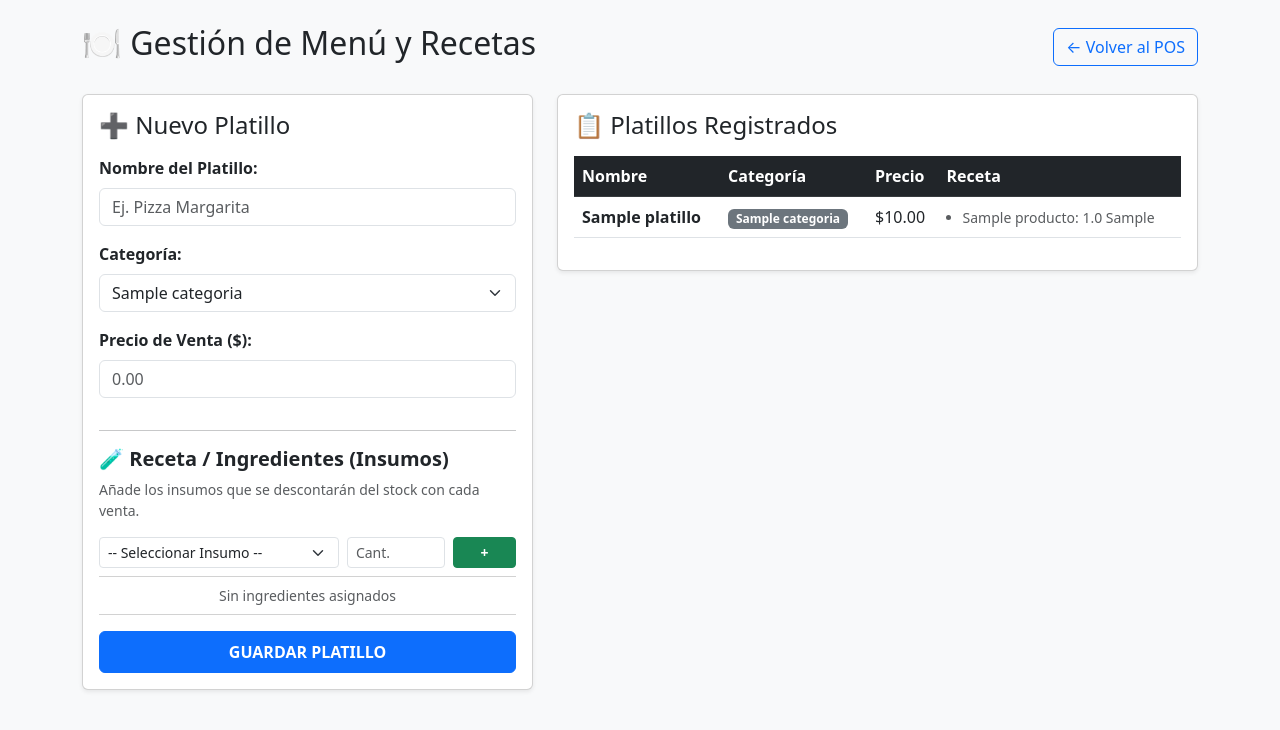
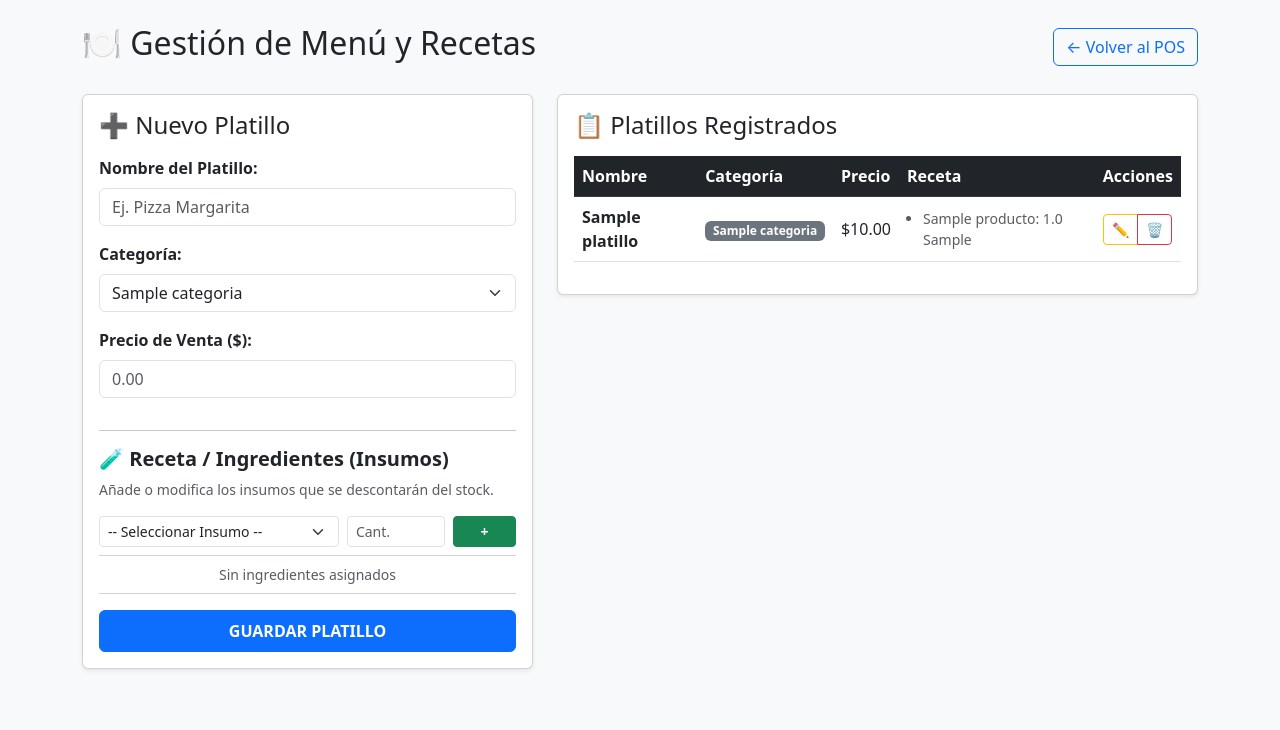
Before and after one commit to NANY011198/PUNTO-DE-VENTA, a Flask app: page /menu in a window 1280 px wide. Shown: the top 730 px of the page. Run offline with Flask 3, Linux system fonts and the light colour scheme; tables that the repository leaves empty hold one stand-in row (values such as "Sample post").

Commit message:
Actualizar vista menu.html con botones de editar y eliminar

```diff
--- a/templates/menu.html
+++ b/templates/menu.html
@@ -14,10 +14,11 @@
     </div>
 
     <div class="row">
-        <!-- FORMULARIO NUEVO PLATILLO Y RECETA -->
+        <!-- FORMULARIO PLATILLO Y RECETA -->
         <div class="col-md-5">
             <div class="card shadow-sm p-3 mb-4">
-                <h4 class="card-title mb-3">➕ Nuevo Platillo</h4>
+                <h4 class="card-title mb-3" id="form-titulo">➕ Nuevo Platillo</h4>
+                <input type="hidden" id="platillo-id" value="">
 
                 <div class="mb-3">
                     <label class="form-label fw-bold">Nombre del Platillo:</label>
@@ -40,7 +41,7 @@
 
                 <hr>
                 <h5 class="fw-bold">🧪 Receta / Ingredientes (Insumos)</h5>
-                <p class="small text-muted">Añade los insumos que se descontarán del stock con cada venta.</p>
+                <p class="small text-muted">Añade o modifica los insumos que se descontarán del stock.</p>
 
                 <div class="row g-2 mb-2">
                     <div class="col-7">
@@ -66,7 +67,10 @@
                     <li class="list-group-item text-muted text-center" id="empty-ing">Sin ingredientes asignados</li>
                 </ul>
 
-                <button class="btn btn-primary w-100 fw-bold py-2" onclick="guardarPlatillo()">GUARDAR PLATILLO</button>
+                <div class="d-flex gap-2">
+                    <button class="btn btn-primary flex-fill fw-bold py-2" id="btn-guardar" onclick="guardarPlatillo()">GUARDAR PLATILLO</button>
+                    <button class="btn btn-secondary py-2 d-none" id="btn-cancelar" onclick="limpiarFormulario()">Cancelar</button>
+                </div>
             </div>
         </div>
 
@@ -82,6 +86,7 @@
                                 <th>Categoría</th>
                                 <th>Precio</th>
                                 <th>Receta</th>
+                                <th class="text-center">Acciones</th>
                             </tr>
                         </thead>
                         <tbody>
@@ -101,10 +106,16 @@
                                         <span class="small text-muted">Directo / Sin receta</span>
                                     {% endif %}
                                 </td>
+                                <td class="text-center">
+                                    <div class="btn-group btn-group-sm">
+                                        <button class="btn btn-outline-warning" title="Editar" onclick="editarPlatillo({{ p.id }})">✏️</button>
+                                        <button class="btn btn-outline-danger" title="Eliminar" onclick="eliminarPlatillo({{ p.id }}, '{{ p.nombre }}')">🗑️</button>
+                                    </div>
+                                </td>
                             </tr>
                             {% else %}
                             <tr>
-                                <td colspan="4" class="text-center text-muted py-3">No hay platillos registrados.</td>
+                                <td colspan="5" class="text-center text-muted py-3">No hay platillos registrados.</td>
                             </tr>
                             {% endfor %}
                         </tbody>
@@ -134,7 +145,12 @@
         const nombre = option.getAttribute('data-nombre');
         const unidad = option.getAttribute('data-unidad');
 
-        ingredientes.push({ producto_id: productoId, nombre, cantidad, unidad });
+        const exist = ingredientes.find(i => i.producto_id == productoId);
+        if (exist) {
+            exist.cantidad += cantidad;
+        } else {
+            ingredientes.push({ producto_id: productoId, nombre, cantidad, unidad });
+        }
 
         cantInput.value = '';
         select.value = '';
@@ -165,7 +181,38 @@
         renderIngredientes();
     }
 
+    function editarPlatillo(id) {
+        fetch(`/api/platillo/obtener/${id}`)
+            .then(res => res.json())
+            .then(data => {
+                document.getElementById('platillo-id').value = data.id;
+                document.getElementById('nombre-platillo').value = data.nombre;
+                document.getElementById('precio-platillo').value = data.precio;
+                document.getElementById('categoria-platillo').value = data.categoria_id;
+
+                ingredientes = data.ingredientes;
+                renderIngredientes();
+
+                document.getElementById('form-titulo').innerText = '✏️ Editar Platillo';
+                document.getElementById('btn-guardar').innerText = 'ACTUALIZAR PLATILLO';
+                document.getElementById('btn-cancelar').classList.remove('d-none');
+            });
+    }
+
+    function limpiarFormulario() {
+        document.getElementById('platillo-id').value = '';
+        document.getElementById('nombre-platillo').value = '';
+        document.getElementById('precio-platillo').value = '';
+        ingredientes = [];
+        renderIngredientes();
+
+        document.getElementById('form-titulo').innerText = '➕ Nuevo Platillo';
+        document.getElementById('btn-guardar').innerText = 'GUARDAR PLATILLO';
+        document.getElementById('btn-cancelar').classList.add('d-none');
+    }
+
     function guardarPlatillo() {
+        const id = document.getElementById('platillo-id').value;
         const nombre = document.getElementById('nombre-platillo').value.trim();
         const categoria_id = document.getElementById('categoria-platillo').value;
         const precio = document.getElementById('precio-platillo').value;
@@ -175,10 +222,11 @@
             return;
         }
 
-        fetch('/api/platillo/crear', {
+        fetch('/api/platillo/guardar', {
             method: 'POST',
             headers: { 'Content-Type': 'application/json' },
             body: JSON.stringify({
+                id: id ? parseInt(id) : null,
                 nombre: nombre,
                 categoria_id: categoria_id,
                 precio: precio,
@@ -195,6 +243,21 @@
             }
         });
     }
+
+    function eliminarPlatillo(id, nombre) {
+        if (confirm(`¿Estás seguro de que deseas eliminar el platillo "${nombre}" y su receta?`)) {
+            fetch(`/api/platillo/eliminar/${id}`, { method: 'DELETE' })
+                .then(res => res.json())
+                .then(data => {
+                    if (data.success) {
+                        alert(data.message);
+                        location.reload();
+                    } else {
+                        alert("Error: " + data.message);
+                    }
+                });
+        }
+    }
 </script>
 </body>
 </html>
```
